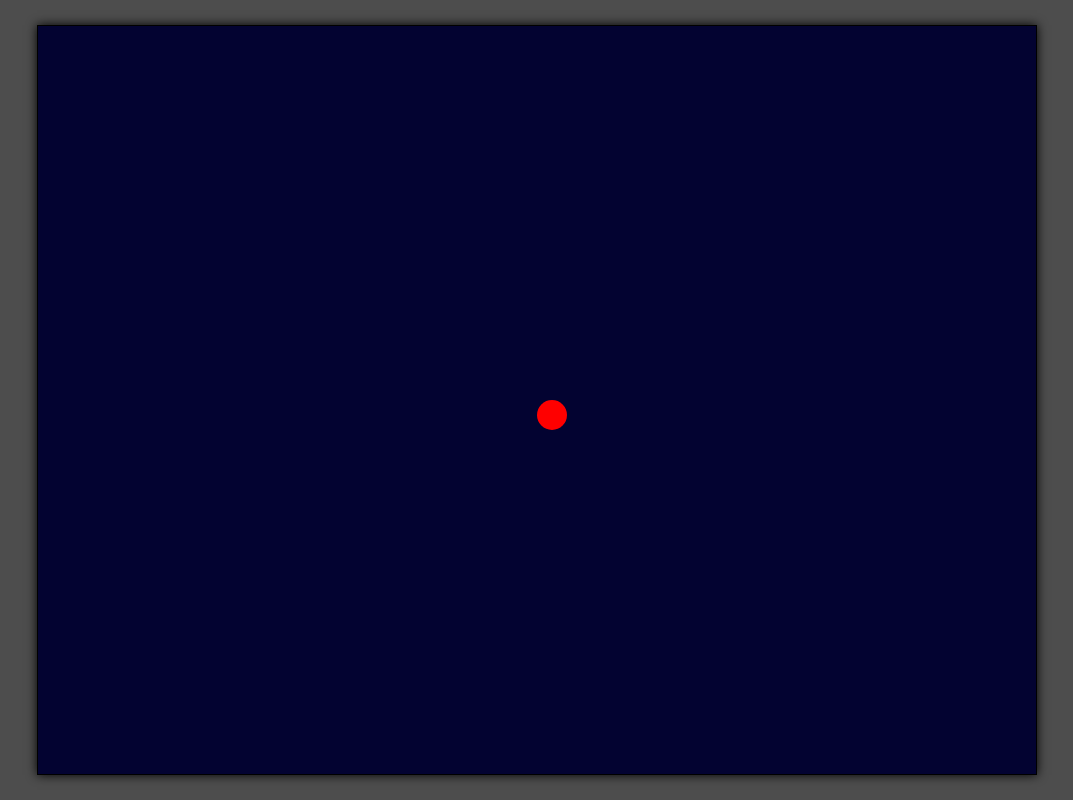
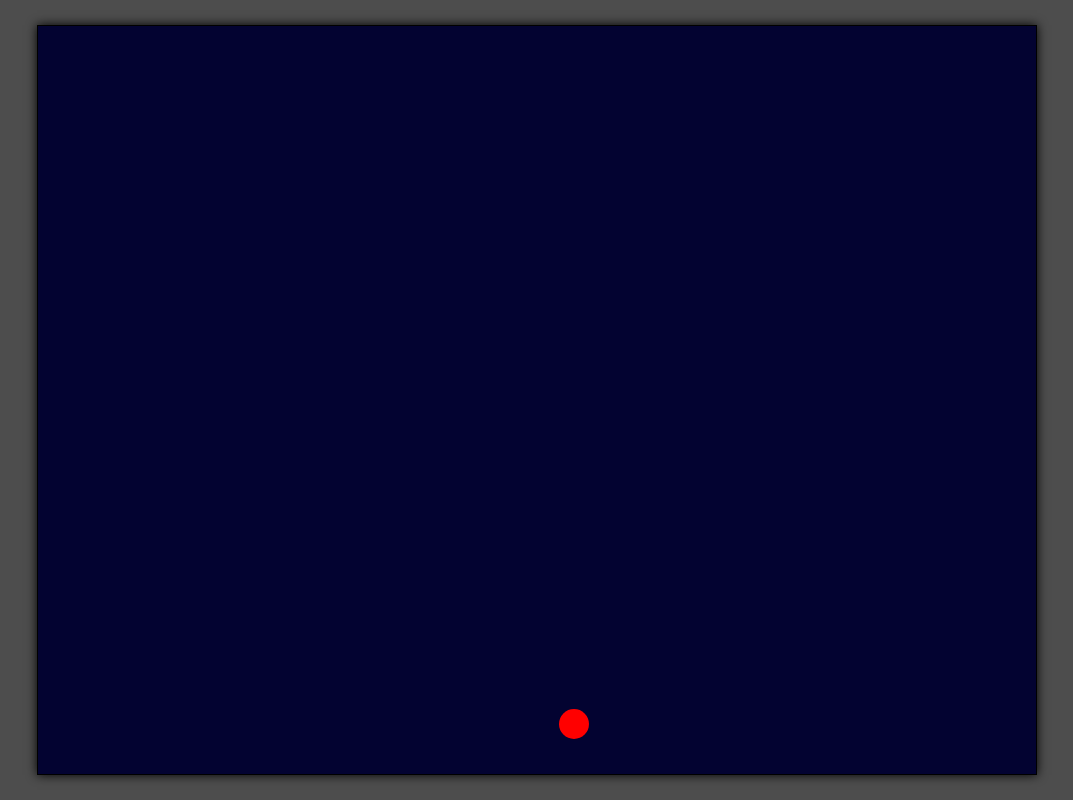
Before and after one commit to BrandonSteffan/AimTrainer, a plain HTML site: page index.html in a window 1280 px wide. Shown: the whole page, without its empty margins (103-1176 px from the left). Drawn offline with Linux system fonts and the light colour scheme.

Commit message:
added random starting position + css fixes

```diff
--- a/script/script.js
+++ b/script/script.js
@@ -0,0 +1,6 @@
+let target = document.querySelector(".target");
+let posTopT = Math.random()*730;
+let posLeftT = Math.random()*980
+target.style.top = posTopT +"px";
+target.style.left = posLeftT+"px";
+target.style.display = "block";
--- a/style/style.scss
+++ b/style/style.scss
@@ -12,6 +12,7 @@ body{
 }
 
 .gamearea{
+    position: relative;
     margin: auto;
     align-self: center;
     background-color: rgb(3, 3, 49);
@@ -27,7 +28,8 @@ body{
     background-color: red;
     width: 30px;
     height: 30px;
-    top: 50%;
-    left: 50%;
+    top: 450px;
+    left: 450px;
     border-radius: 30px;
+    display: none;
 }
```
Also changed, not shown: style/style.css, 1 other file.
